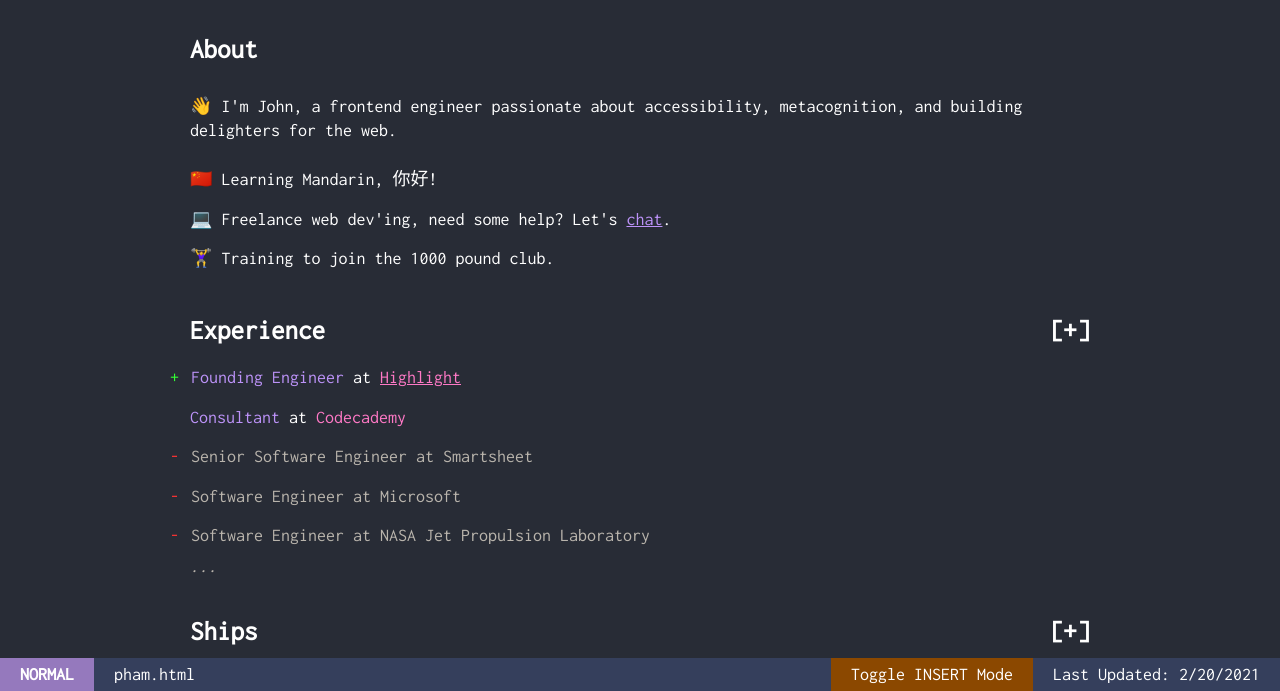
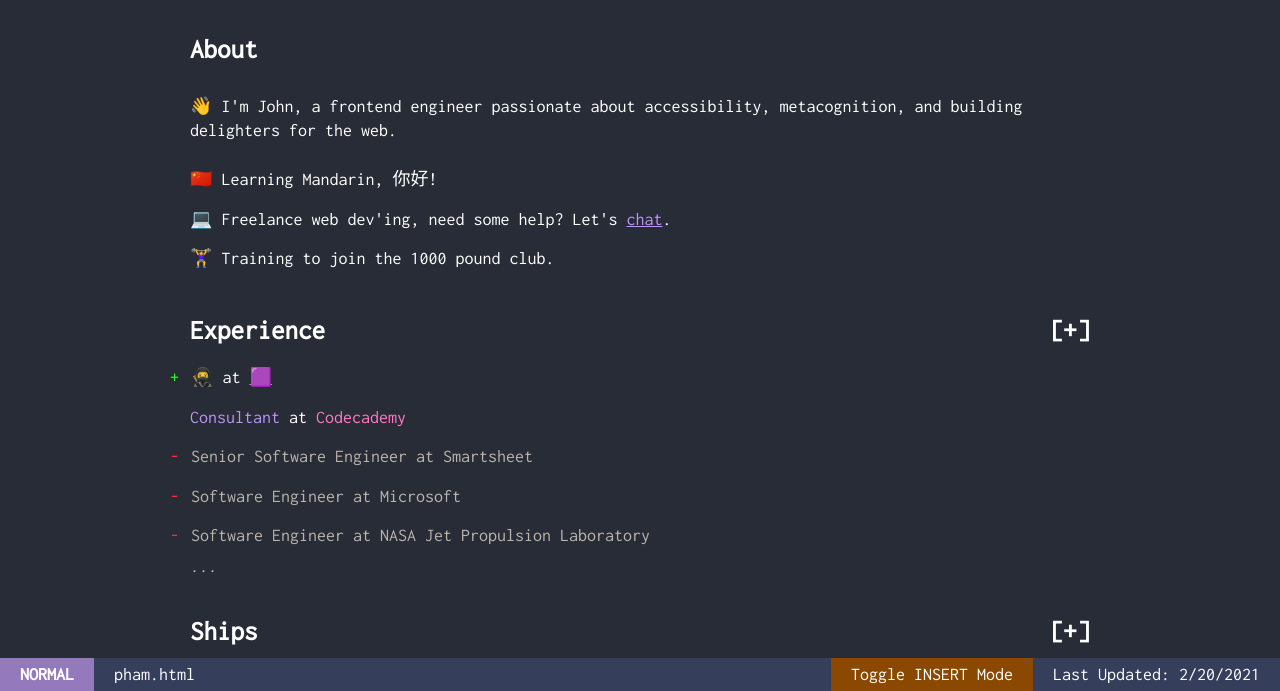
Before and after one commit to JohnPhamous/pham.codes, a Gatsby site: page / in a window 1280 px wide. Shown: the part 109-800 px from the top of the page. Built offline with nearby package versions, Linux system fonts and the light colour scheme; Gatsby itself is replaced by a stand-in of ours.

Commit message:
Update roles.js

```diff
--- a/src/data/roles.js
+++ b/src/data/roles.js
@@ -1,8 +1,8 @@
 const ROLES = [
   {
     class: 'new',
-    role: 'Founding Engineer',
-    location: 'Highlight',
+    role: '🥷',
+    location: '🟪',
     link: 'https://www.highlight.run',
   },
   {
```
